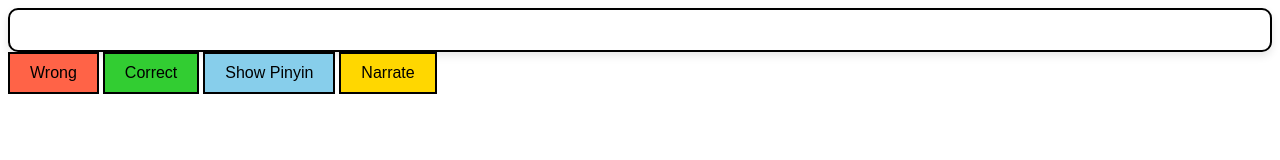
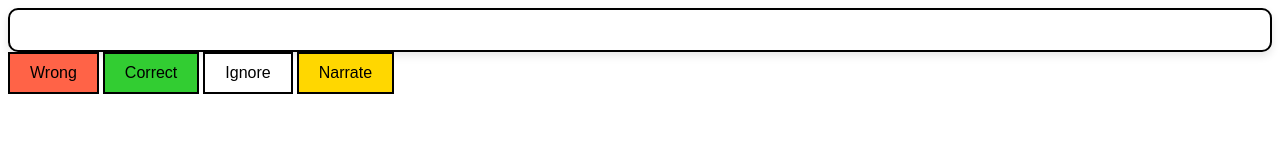
Before and after one commit to evengers/Chinese-Flash-Cards, a website: page public/index.html in a window 1280 px wide. Drawn offline with Linux system fonts and the light colour scheme; no server answers.

Commit message:
Update index.html

```diff
--- a/public/index.html
+++ b/public/index.html
@@ -10,7 +10,7 @@
     <div id="words-container"></div>
     <button id="wrong-button" class="button">Wrong</button>
     <button id="correct-button" class="button">Correct</button>
-    <button id="show-pinyin-button" class="button">Show Pinyin</button>
+    <button id="ignore-button" class="button">Ignore</button>
     <button id="narrator-button" class="button">Narrate</button>
     <script src="client.js"></script>
 </body>
```
